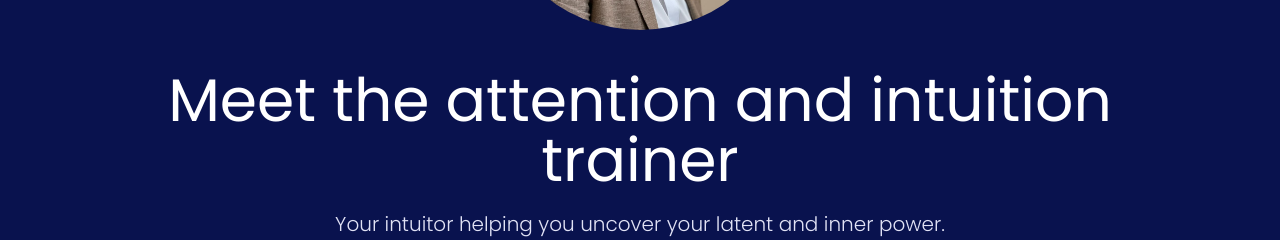
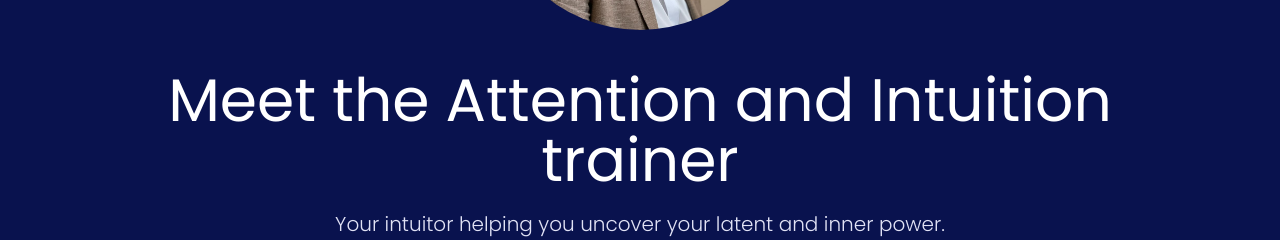
Before and after one commit to gantug/perfecttend, a Next.js app: page / in a window 1280 px wide. Shown: the part 371-611 px from the top of the page. Built offline with nearby package versions, Linux system fonts and the light colour scheme.

Commit message:
capitalise

```diff
--- a/src/components/Hero.tsx
+++ b/src/components/Hero.tsx
@@ -15,7 +15,7 @@ export default function Hero() {
         <h1
           className={`text-4xl md:text-6xl text-white text-center md:text-center`}
         >
-          Meet the attention and intuition trainer
+          Meet the Attention and Intuition trainer
         </h1>
       </div>
       <div className='flex flex-col gap-10 justify-center items-center mt- '>
```
